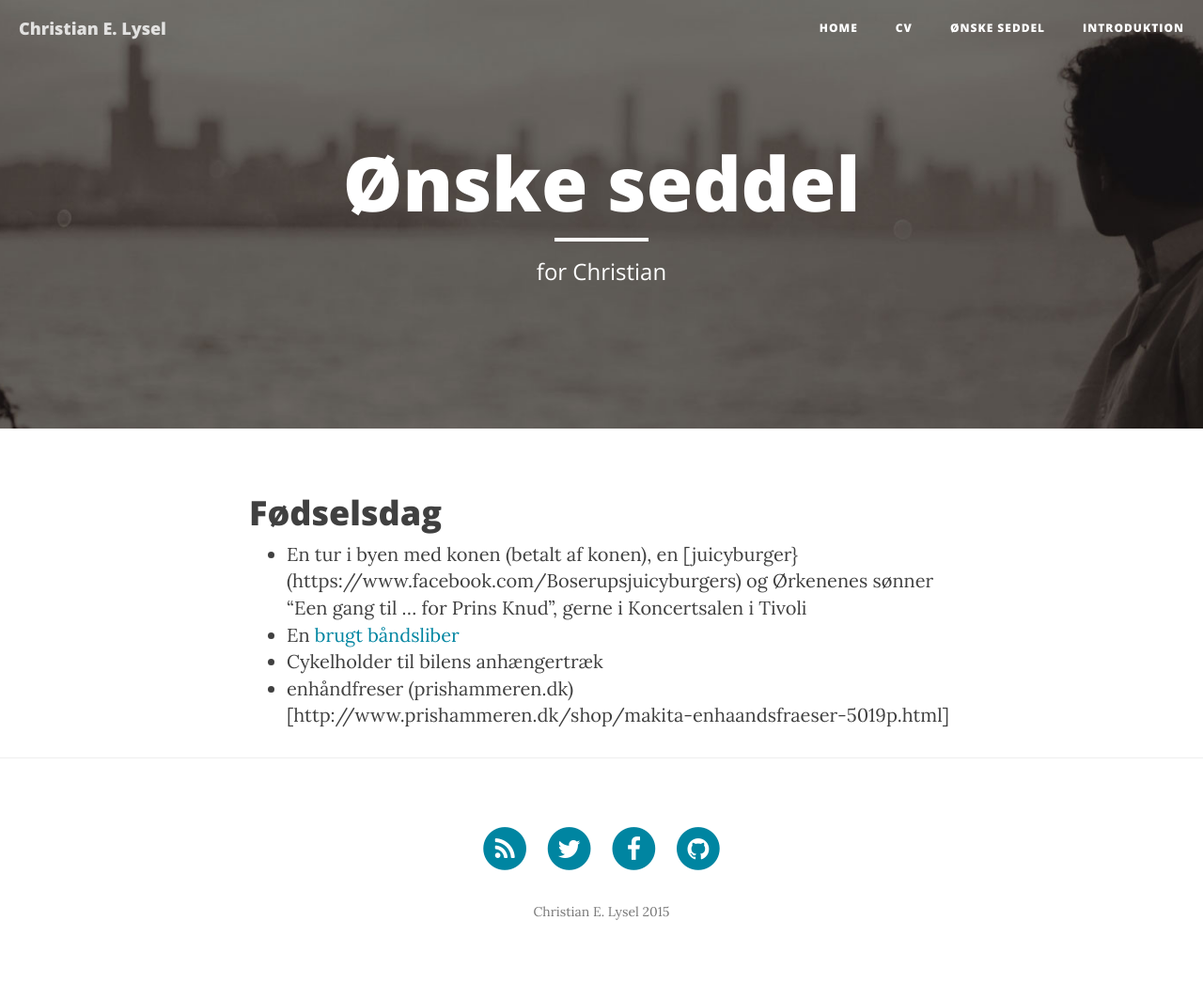
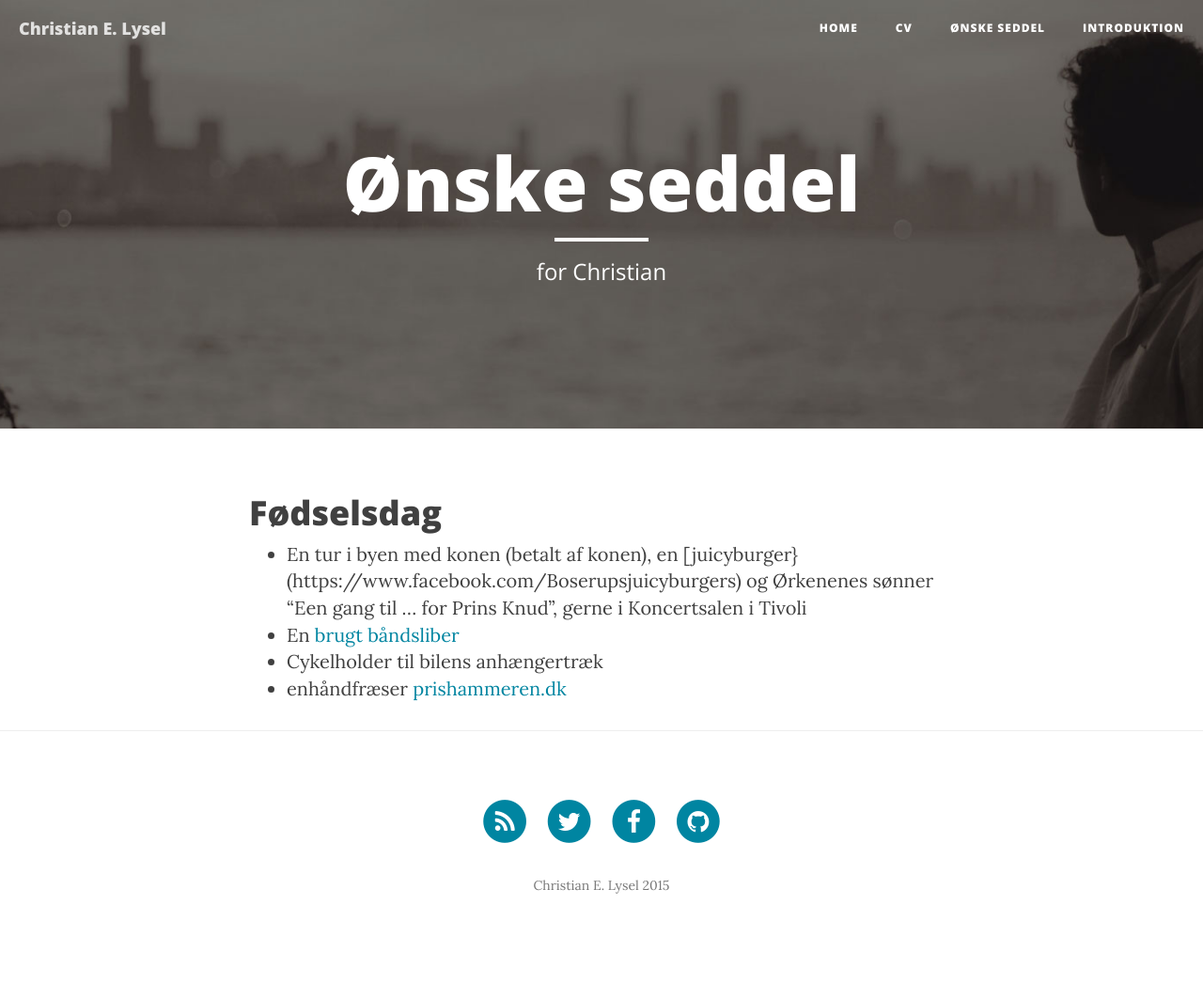
Before and after one commit to clysel/christian.lysel.net, a Jekyll site: the page built from gave.markdown, in a window 1280 px wide. Shown: the whole page at 94% size. Built offline with Jekyll 4.4.1, drawn with Linux system fonts in a browser that asks for light colours; nearby versions of some CDN libraries; after the commit the page ends 1018 px from its top, so only the background shows below that.

Commit message:
Update gave.markdown

```diff
--- a/gave.markdown
+++ b/gave.markdown
@@ -9,4 +9,4 @@ header-img: "img/about-bg.jpg"
 * En tur i byen med konen (betalt af konen), en [juicyburger}(https://www.facebook.com/Boserupsjuicyburgers) og Ørkenenes sønner "Een gang til ... for Prins Knud", gerne i Koncertsalen i Tivoli
 * En [brugt båndsliber](http://www.dba.dk/baandsliber-og-rondel-slibe/id-1014863237/)
 * Cykelholder til bilens anhængertræk
-* enhåndfreser (prishammeren.dk)[http://www.prishammeren.dk/shop/makita-enhaandsfraeser-5019p.html]
+* enhåndfræser [prishammeren.dk](http://www.prishammeren.dk/shop/makita-enhaandsfraeser-5019p.html)
```
